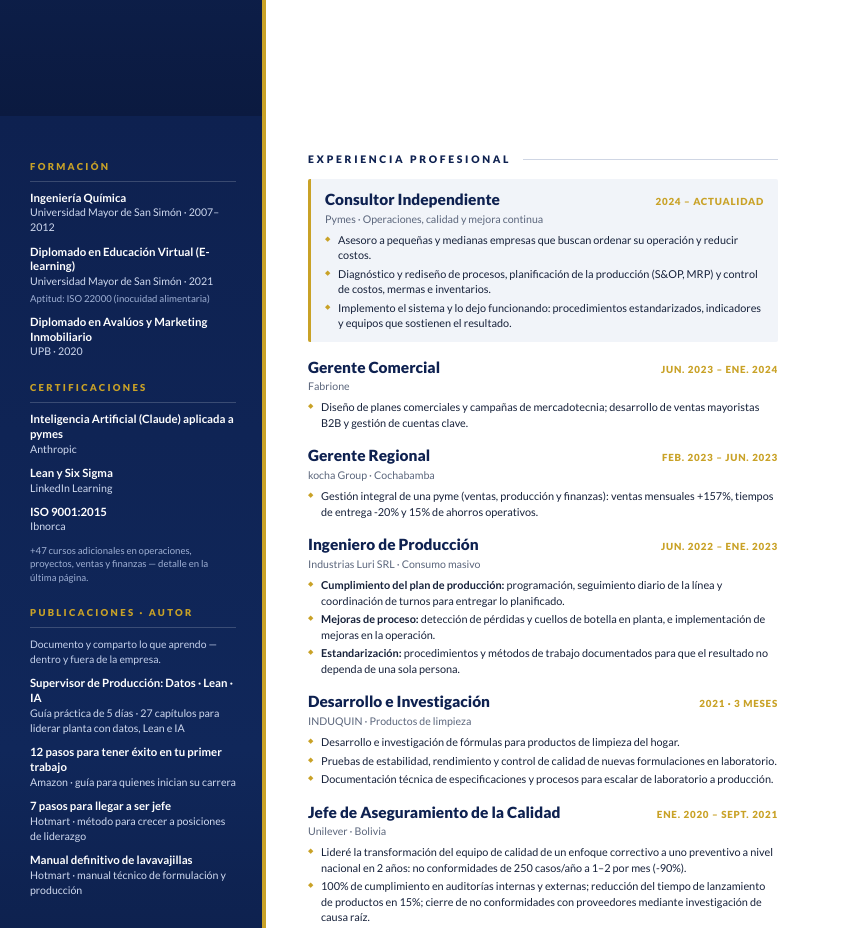
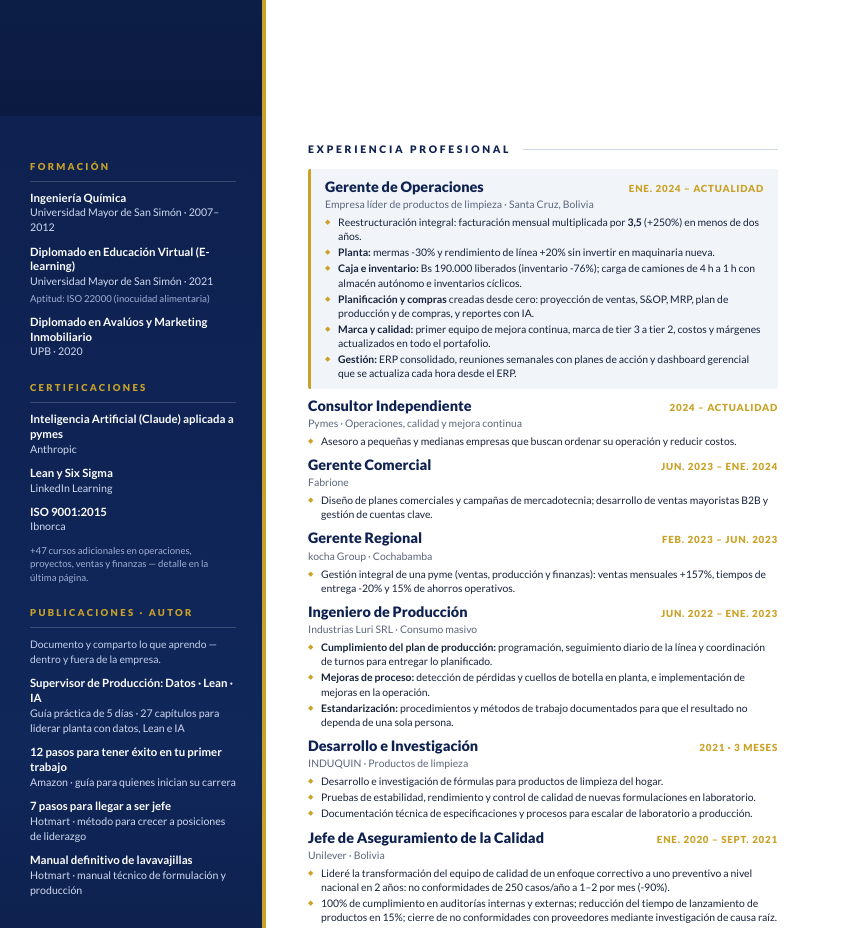
Before and after one commit to adriancopa/adriancopa.github.io, a plain HTML site: page cv/cv_clientes.html in a window 1280 px wide. Shown: the part 940-1868 px from the top of the page, without its empty margins (0-841 px from the left). Drawn offline with nearby package versions, Linux system fonts and the light colour scheme.

Commit message:
Portafolio y CV para clientes: mismo detalle, empresa actual como 'Empresa lider de productos de limpieza'

```diff
--- a/cv/cv_clientes.html
+++ b/cv/cv_clientes.html
@@ -1,6 +1,6 @@
 <!DOCTYPE html>
 <html lang="es"><head><meta charset="utf-8" />
-<title>CV Adrian Copa — Consultor de Operaciones</title>
+<title>CV Adrian Copa — Gerente de Operaciones</title>
 <link rel="preconnect" href="https://fonts.googleapis.com"><link rel="preconnect" href="https://fonts.gstatic.com" crossorigin>
 <link href="https://fonts.googleapis.com/css2?family=Playfair+Display:wght@700;800&family=Lato:wght@400;700;900&display=swap" rel="stylesheet">
 <style>
@@ -44,17 +44,17 @@ body { font-family: 'Lato', sans-serif; color: var(--ink); font-size: 11.6px; li
 .why { list-style:none; }
 .why li { position:relative; padding-left:18px; margin-bottom:6px; font-size:11.4px; line-height:1.42; }
 .why li::before { content:'✓'; position:absolute; left:0; color:var(--gold); font-weight:900; }
-.exp { padding: 36px 38px 0 38px; }
-.job { margin: 0 0 15px; }
-.job.cur { background:var(--soft); border-left:3px solid var(--gold); padding:10px 14px 8px; border-radius:2px; }
+.exp { padding: 26px 38px 0 38px; }
+.job { margin: 0 0 7px; }
+.job.cur { background:var(--soft); border-left:3px solid var(--gold); padding:8px 14px 6px; border-radius:2px; }
 .job .t { display:flex; justify-content:space-between; align-items:baseline; gap:10px; }
-.job h3 { font-size:15.4px; color:var(--navy); font-weight:900; }
+.job h3 { font-size:14.4px; color:var(--navy); font-weight:900; }
 .job .d { color:var(--gold); font-weight:900; font-size:9.8px; letter-spacing:.08em; text-transform:uppercase; white-space:nowrap; }
-.job .o { color:var(--mut); font-size:10.6px; margin: 1px 0 5px; }
+.job .o { color:var(--mut); font-size:10.4px; margin: 0 0 3px; }
 .job ul { list-style:none; }
-.job li { position:relative; padding-left:13px; margin-bottom:3px; font-size:10.9px; line-height:1.42; }
+.job li { position:relative; padding-left:13px; margin-bottom:2px; font-size:10.4px; line-height:1.36; }
 .job li::before { content:'◆'; position:absolute; left:0; top:2px; color:var(--gold); font-size:7px; }
-.sub { margin-top:7px; }
+.sub { margin-top:4px; }
 .sub h5 { font-size:11.2px; color:var(--navy); font-weight:900; }
 .sub h5 i { font-style:normal; color:var(--gold); font-size:9.4px; letter-spacing:.06em; margin-left:4px; }
 </style></head><body>
@@ -85,13 +85,13 @@ body { font-family: 'Lato', sans-serif; color: var(--ink); font-size: 11.6px; li
   <div class="main">
     <div class="hdr">
       <h1>Adrian Copa J.</h1>
-      <div class="role">CONSULTOR DE OPERACIONES</div>
+      <div class="role">GERENTE DE OPERACIONES</div>
       <div class="kpi">3,5<em>X</em> FACTURACIÓN &nbsp;·&nbsp; INVENTARIO <em>-76%</em> &nbsp;·&nbsp; <em>-90%</em> EN FALLAS DE CALIDAD</div>
       <div class="tag">Construyo operaciones industriales que venden más, gastan menos y no dependen de una sola persona.</div>
       <div class="chips"><span>Multiplica ventas sin caos</span><span>Libera capital atrapado</span><span>Blinda la calidad</span><span>Reduce mermas y costos</span><span>Forma equipos autónomos</span><span>Diseña sistemas que escalan</span></div>
     </div>
     <div class="body1">
-      <p>He liderado la reestructuración completa de operaciones industriales — producción, planificación, compras, calidad e inventarios — construyendo desde cero las áreas que la empresa nunca tuvo. En una planta de consumo masivo, la facturación mensual se multiplicó por 3,5 y el capital atrapado en inventario bajó 76%, en menos de dos años.</p>
+      <p>He liderado la reestructuración completa de operaciones industriales — producción, planificación, compras, calidad e inventarios — construyendo desde cero las áreas que la empresa nunca tuvo. En una empresa líder de productos de limpieza, la facturación mensual se multiplicó por 3,5 y el capital atrapado en inventario bajó 76%, en menos de dos años.</p>
       <div class="sec">Resultados que hablan por mí</div>
       <div class="grid">
         <div class="card"><b>Multipliqué por 3,5 la facturación de una empresa estancada</b><span>Reestructuré planta, planificación y compras: +250% de facturación mensual en menos de dos años, de forma sostenible.</span></div>
@@ -143,13 +143,22 @@ body { font-family: 'Lato', sans-serif; color: var(--ink); font-size: 11.6px; li
     <div class="sec" style="margin-top:0;margin-bottom:12px">Experiencia profesional</div>
 
     <div class="job cur">
+      <div class="t"><h3>Gerente de Operaciones</h3><span class="d">Ene. 2024 – Actualidad</span></div>
+      <div class="o">Empresa líder de productos de limpieza · Santa Cruz, Bolivia</div>
+      <ul>
+        <li>Reestructuración integral: facturación mensual multiplicada por <b>3,5</b> (+250%) en menos de dos años.</li>
+        <li><b>Planta:</b> mermas -30% y rendimiento de línea +20% sin invertir en maquinaria nueva.</li>
+        <li><b>Caja e inventario:</b> Bs 190.000 liberados (inventario -76%); carga de camiones de 4 h a 1 h con almacén autónomo e inventarios cíclicos.</li>
+        <li><b>Planificación y compras</b> creadas desde cero: proyección de ventas, S&amp;OP, MRP, plan de producción y de compras, y reportes con IA.</li>
+        <li><b>Marca y calidad:</b> primer equipo de mejora continua, marca de tier 3 a tier 2, costos y márgenes actualizados en todo el portafolio.</li>
+        <li><b>Gestión:</b> ERP consolidado, reuniones semanales con planes de acción y dashboard gerencial que se actualiza cada hora desde el ERP.</li>
+      </ul>
+    </div>
+
+    <div class="job">
       <div class="t"><h3>Consultor Independiente</h3><span class="d">2024 – Actualidad</span></div>
       <div class="o">Pymes · Operaciones, calidad y mejora continua</div>
-      <ul>
-        <li>Asesoro a pequeñas y medianas empresas que buscan ordenar su operación y reducir costos.</li>
-        <li>Diagnóstico y rediseño de procesos, planificación de la producción (S&amp;OP, MRP) y control de costos, mermas e inventarios.</li>
-        <li>Implemento el sistema y lo dejo funcionando: procedimientos estandarizados, indicadores y equipos que sostienen el resultado.</li>
-      </ul>
+      <ul><li>Asesoro a pequeñas y medianas empresas que buscan ordenar su operación y reducir costos.</li></ul>
     </div>
 
     <div class="job">
```
